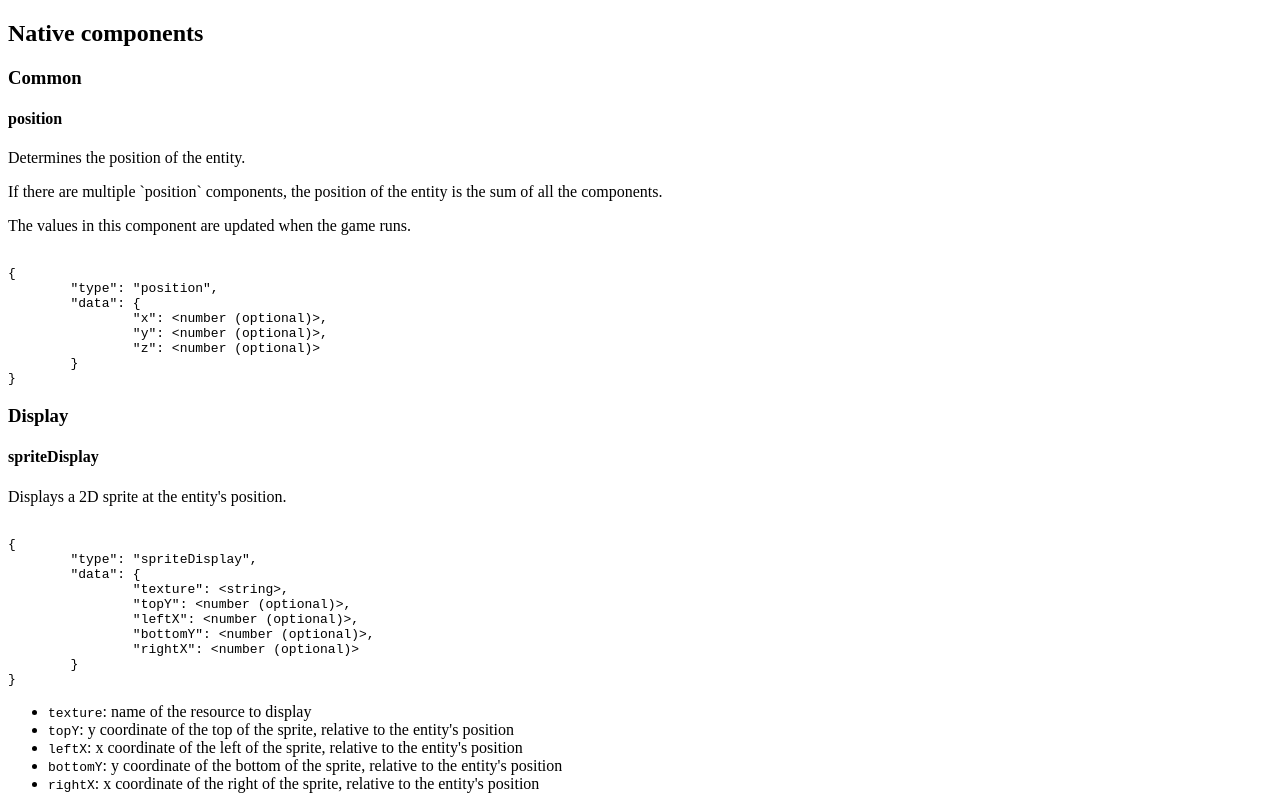
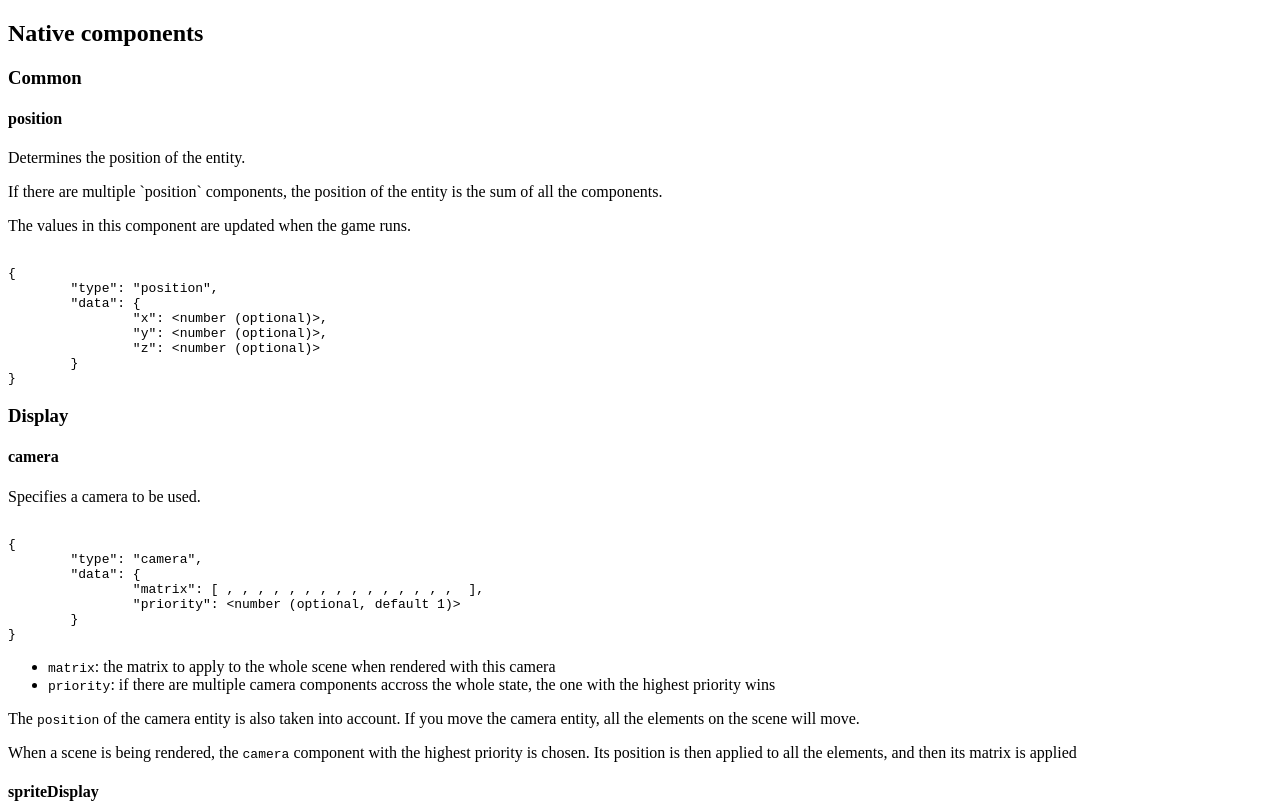
Before and after one commit to tomaka/declmagic, a plain HTML site: page doc/native-components.html in a window 1280 px wide. Shown: the top 804 px of the page. Drawn offline with Linux system fonts and the light colour scheme.

Commit message:
Add support for camera position

```diff
--- a/doc/native-components.html
+++ b/doc/native-components.html
@@ -31,6 +31,32 @@
 
 
 <h3>Display</h3>
+
+<h4>camera</h4>
+
+<p>Specifies a camera to be used.</p>
+
+<p><pre><code>
+{
+	"type": "camera",
+	"data": {
+		"matrix": [ <m11>, <m12>, <m13>, <m14>, <m21>, <m22>, <m23>, <m24>, <m31>, <m32>, <m33>, <m34>, <m41>, <m42>, <m43>, <m44> ],
+		"priority": &lt;number (optional, default 1)&gt;
+	}
+}
+</code></pre></p>
+
+<ul>
+<li><code>matrix</code>: the matrix to apply to the whole scene when rendered with this camera</li>
+<li><code>priority</code>: if there are multiple camera components accross the whole state, the one with the highest priority wins</li>
+</ul>
+
+<p>The <code>position</code> of the camera entity is also taken into account.
+If you move the camera entity, all the elements on the scene will move.</p>
+
+<p>When a scene is being rendered, the <code>camera</code> component with the highest priority is chosen.
+Its position is then applied to all the elements, and then its matrix is applied</p>
+
 
 <h4>spriteDisplay</h4>
 
```
Also changed, not shown: 1 other file.
